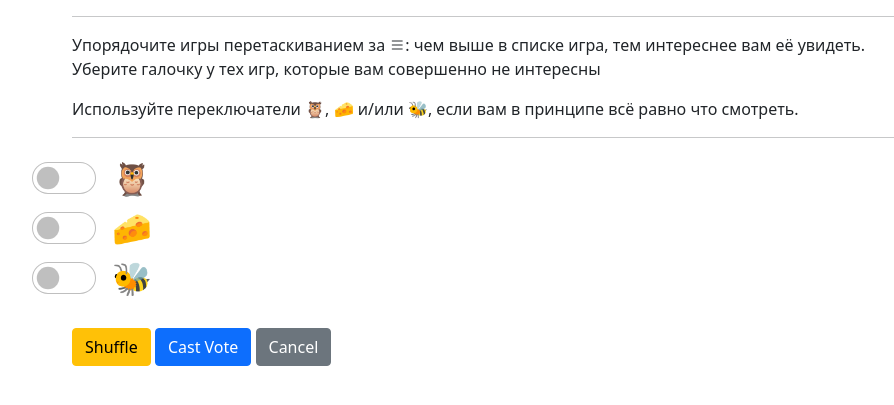
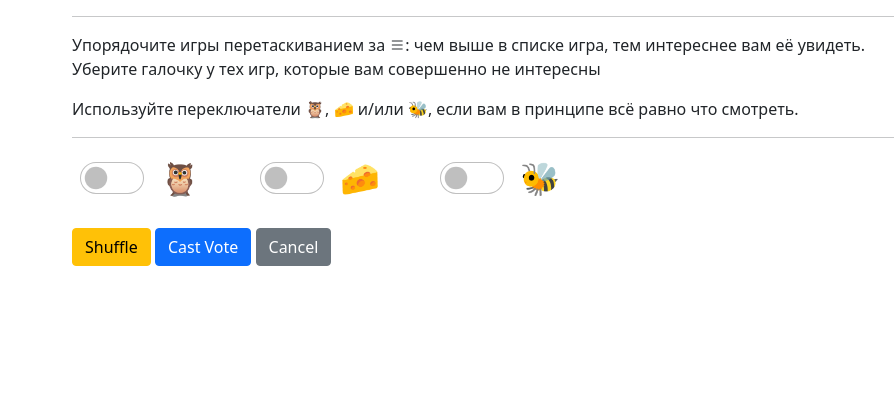
Before and after one commit to iarspider/GamePoll, a Django app: template polls/templates/polls/vote_add.html in a window 1280 px wide. Shown: the part 60-465 px from the top of the page, without its empty margins (156-1050 px from the left). Run offline with Django 5.2, Linux system fonts and the light colour scheme; the template is opened without the code that fills it, so the values that code supplies are empty.

Commit message:
Fix style

```diff
--- a/GamePoll/settings.py
+++ b/GamePoll/settings.py
@@ -34,7 +34,7 @@ HTTP_MODE_SUPPORT = False
 SESSION_COOKIE_SECURE = HTTP_MODE_SUPPORT
 CSRF_COOKIE_SECURE = HTTP_MODE_SUPPORT
 
-ALLOWED_HOSTS = ["localhost", "127.0.0.1", "bote.iarazumov.com"]
+ALLOWED_HOSTS = ["localhost", "127.0.0.1", "vote.iarazumov.com"]
 
 
 # Application definition
--- a/polls/templates/polls/vote_add.html
+++ b/polls/templates/polls/vote_add.html
@@ -52,8 +52,8 @@
                         href="{{ game.alt_url }}"
                         target="_blank">{{ game.name }}</a>
                     </h5>
-                    <p class="card-text">{{ game.description }}</p>
-                    <p class="card-text">Tags:
+                    <p class="card-text d-none d-md-block">{{ game.description }}</p>
+                    <p class="card-text d-none d-md-block">Tags:
                       {% for tag in game.gametag_set.all %}
                         <span
                             class="badge rounded-pill bg-secondary">{{ tag.tag.name }}</span>
@@ -63,7 +63,7 @@
                     </p>
                   </div>
                 </div>
-                <div class="col-md-2 d-flex align-items-center"><img
+                <div class="col-md-2 align-items-center d-none d-md-flex"><img
                     src="{{ game.logo_url }}"
                     alt="{{ game.name }}"
                     class="img-fluid rounded-start">
@@ -72,29 +72,29 @@
             </div>
           {% endfor %}
         </div>
-        <div class="mt-2">
+        <div class="mt-2 ms-5">
           <!-- Emoji Checkboxes -->
-          <span class="form-check form-switch">
+          <div class="form-check form-switch form-check-inline me-5">
             <label class="form-check-label" style="font-size: 200%;"><input
                 type="checkbox"
                 name="owl_checkbox"
                 class="form-check-input"/>
               🦉</label>
-          </span>
-          <span class="form-check form-switch">
+          </div>
+          <div class="form-check form-switch form-check-inline mx-5">
             <label class="form-check-label" style="font-size: 200%;"><input
                 type="checkbox"
                 name="cheese_checkbox"
                 class="form-check-input"/>
               🧀</label>
-          </span>
-          <span class="form-check form-switch">
+          </div>
+          <div class="form-check form-switch form-check-inline ms-5">
             <label class="form-check-label" style="font-size: 200%;"><input
                 type="checkbox"
                 name="bee_checkbox"
                 class="form-check-input"/>
               🐝</label>
-          </span>
+          </div>
         </div>
         <br/>
         <div>
```
